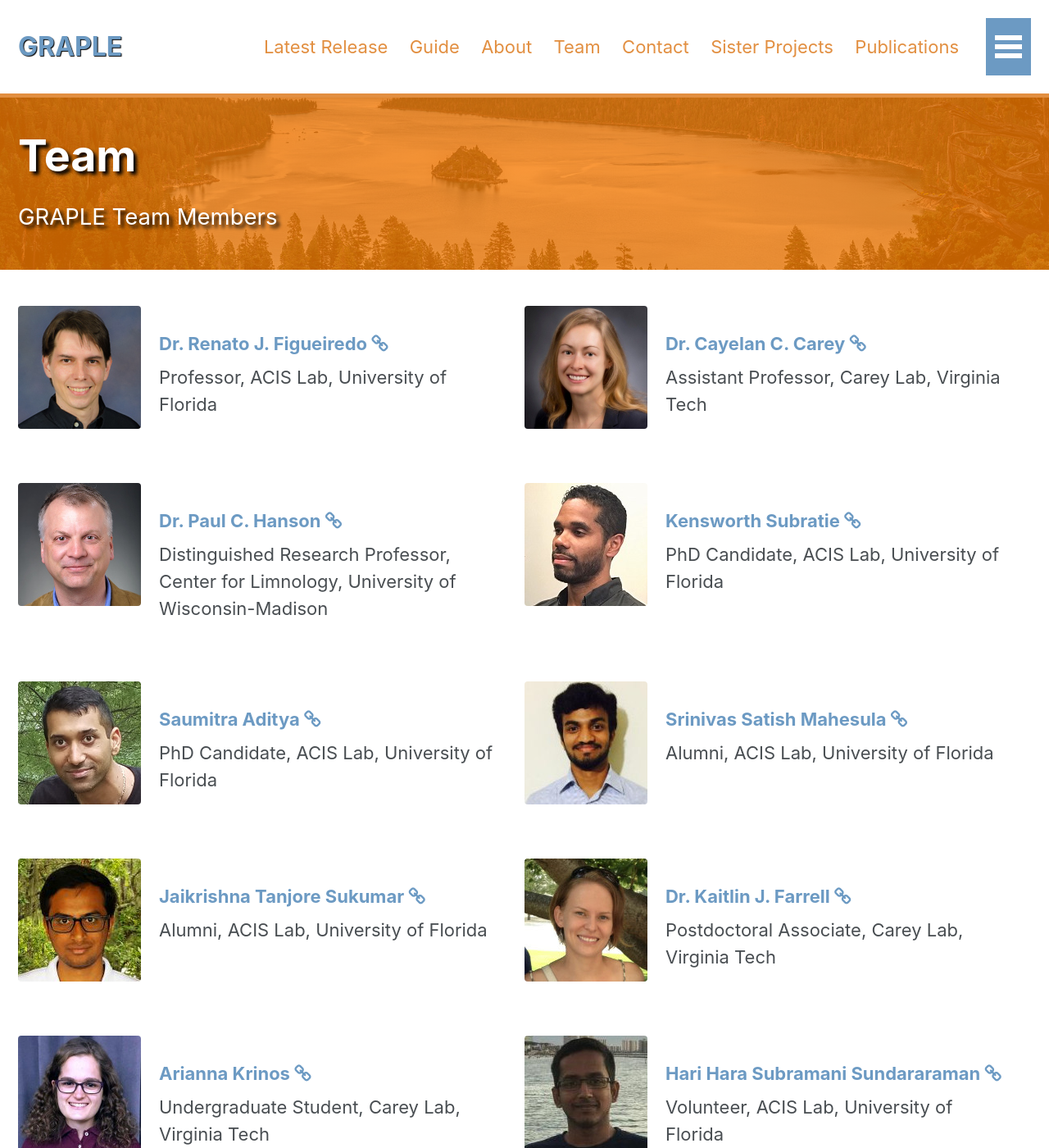
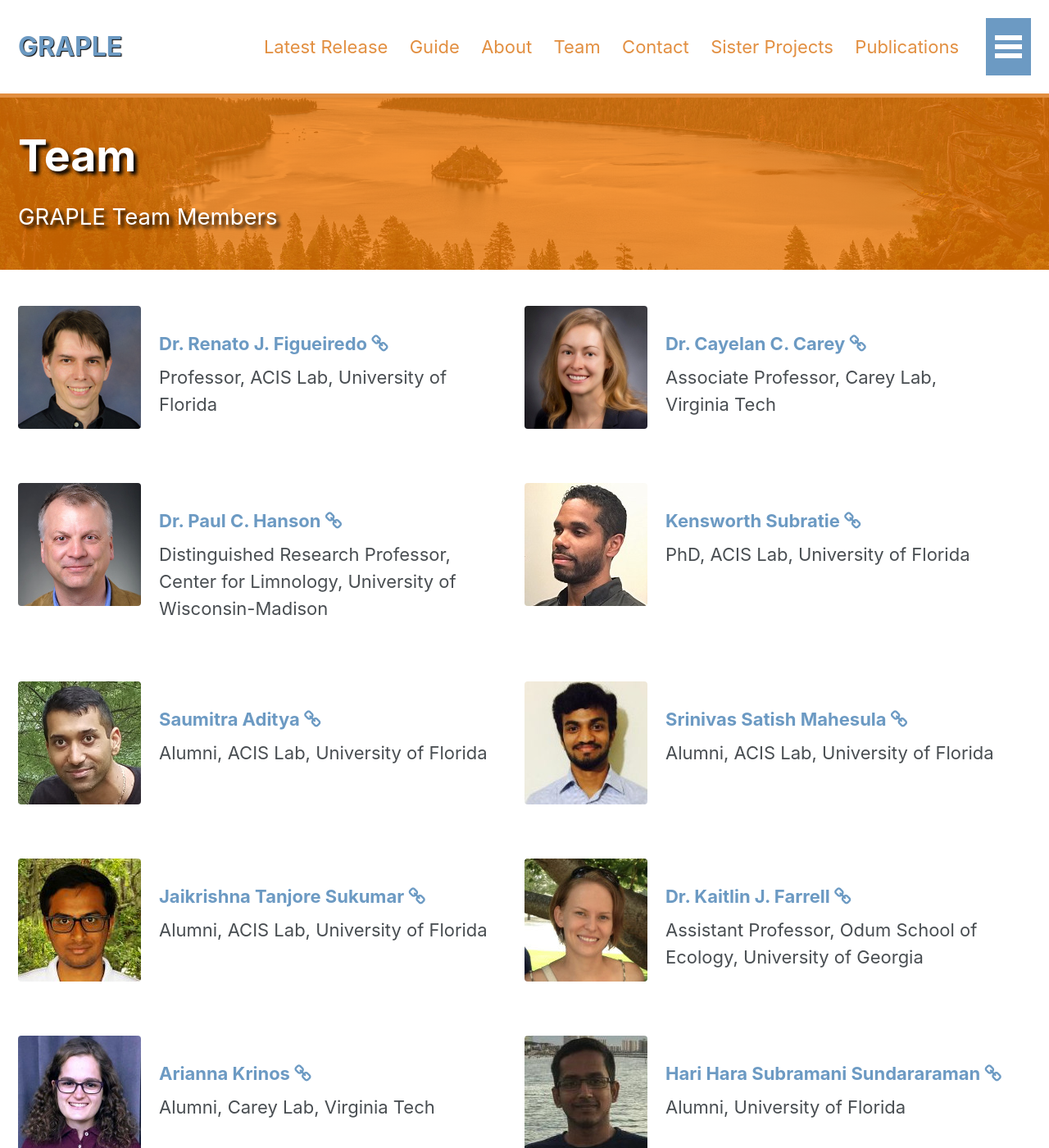
Before and after one commit to GRAPLE/graple.github.io, a Jekyll site: the page built from _pages/team.md, in a window 1280 px wide and 1400 px high. Shown: the whole window at 82% size. Built offline with Jekyll 4.4.1, drawn with Linux system fonts in a browser that asks for light colours.

Commit message:
Update Team

```diff
--- a/_pages/team.md
+++ b/_pages/team.md
@@ -32,14 +32,14 @@ Distinguished Research Professor, Center for Limnology, University of Wisconsin-
 ![Kensworth Subratie](../assets/images/ken.jpg){: .profile-img}
 ### [Kensworth Subratie <i class="fa fa-link"></i>](https://www.acis.ufl.edu/people/kcratie)
 
-PhD Candidate, ACIS Lab, University of Florida
+PhD, ACIS Lab, University of Florida
 {::nomarkdown}</div>{:/nomarkdown}
 
 {::nomarkdown}<div class="one-half clear-both">{:/nomarkdown}
 ![Saumitra Aditya](../assets/images/saumitra.jpg){: .profile-img }
 ### [Saumitra Aditya <i class="fa fa-link"></i>](https://www.acis.ufl.edu/people/saumitraaditya)
 
-PhD Candidate, ACIS Lab, University of Florida
+Alumni, ACIS Lab, University of Florida
 {::nomarkdown}</div>{:/nomarkdown}
 
 {::nomarkdown}<div class="one-half">{:/nomarkdown}
@@ -60,21 +60,21 @@ Alumni, ACIS Lab, University of Florida
 ![Kaitlin J. Farrell](../assets/images/kait.jpg){: .profile-img}
 ### [Dr. Kaitlin J. Farrell <i class="fa fa-link"></i>](http://kaitlinjfarrell.weebly.com/)
 
-Postdoctoral Associate, Carey Lab, Virginia Tech
+Assistant Professor, Odum School of Ecology, University of Georgia
 {::nomarkdown}</div>{:/nomarkdown}
 
 {::nomarkdown}<div class="one-half clear-both">{:/nomarkdown}
 ![Arianna Krinos](../assets/images/arianna.jpg){: .profile-img}
 ### [Arianna Krinos <i class="fa fa-link"></i>](https://github.com/akrinos)
 
-Undergraduate Student, Carey Lab, Virginia Tech
+Alumni, Carey Lab, Virginia Tech
 {::nomarkdown}</div>{:/nomarkdown}
 
 {::nomarkdown}<div class="one-half">{:/nomarkdown}
 ![Hari Hara Subramani Sundararaman](../assets/images/hari.jpg){: .profile-img}
 ### [Hari Hara Subramani Sundararaman <i class="fa fa-link"></i>](https://github.com/itshari)
 
-Volunteer, ACIS Lab, University of Florida
+Alumni, University of Florida
 {::nomarkdown}</div>{:/nomarkdown}
 
 {::nomarkdown}<div class="one-half clear-both">{:/nomarkdown}
```
Also changed, not shown: other parts of _pages/team.md (+1 -1 lines).
